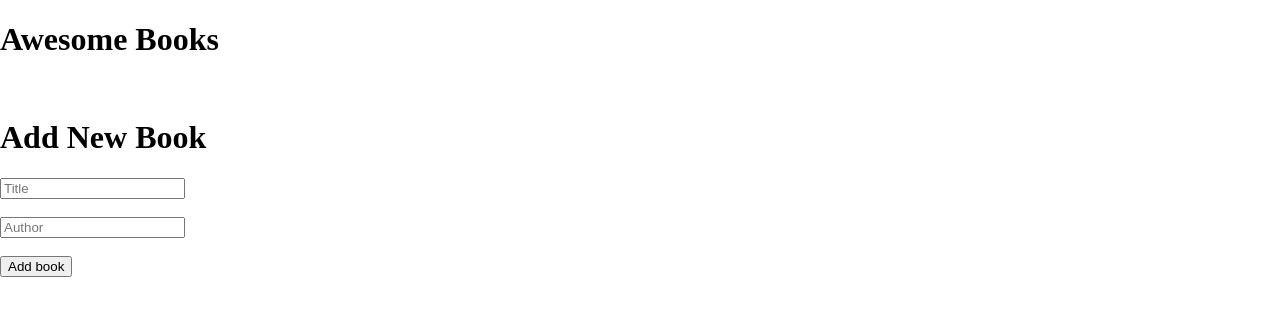
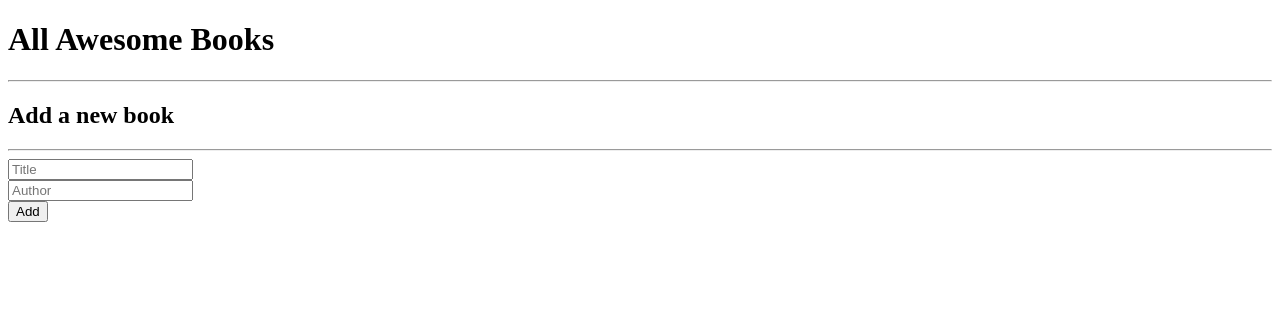
Before and after one commit to nedjwab/Awsome-Books, a website: page index.html in a window 1280 px wide. Drawn offline with Linux system fonts and the light colour scheme.

Commit message:
Add html

```diff
--- a/index.html
+++ b/index.html
@@ -1,44 +1,29 @@
 <!DOCTYPE html>
 <html lang="en">
-<head>
- 	<meta charset="utf-8">
-	<meta name="viewport" content="width=device-width, initial-scale=1">
-	<title>Awesome Books</title>
-    <link rel="stylesheet" href="style.css">
-</head>
 
-<body>
-	<div>
-		<h1>Awesome Books</h1>
-		<div id="bookshelf">
-			<template class="book">
-				<h2>Book Title</h2>
-				<h2>Book Author</h2>
-				<button id="remove-button">Remove</button>
-			<hr>
-			</template>
-		</div>
-	</div>
-	<br>
-	<h1>Add New Book</h1>
- 	<div class="container" >
- 		<div class="row">
- 			<div class="col"></div>
- 			<div class="col">
- 				<form action="submit" id="AddBook">
-					<input type="text" name="title" placeholder="Title" required=""><br>
-					<br>
-					<input  type="text" name="author" placeholder="Author" required=""><br>
-					<br>
-					<button  type="submit" id="submit">Add book</button>
-				</form>
- 			</div>
- 			<div class="col"></div>
- 		</div>
+  <head>
+    <meta charset="UTF-8">
+    <meta http-equiv="X-UA-Compatible" content="IE=edge">
+    <meta name="viewport" content="width=device-width, initial-scale=1.0">
+	<link rel="stylesheet" href="style.css">
+    <title>Awesome Books</title>
+  </head>
+  <body>
+    <header>
+      <h1>All Awesome Books</h1>
+	  <hr>
+    </header>
+      <section class="bookC">
+        <ul class="bookscontainer"></ul>
+      </section>
 
-	</div>
-
-  <script src="script.js"></script>
-</body>
-
-</html>
+      <section class="AddBook">
+        <h2>Add a new book</h2>
+		<hr class="tinyhr">
+        <form class="form">
+          <input type="text" placeholder="Title" class="title" required> <br>
+          <input type="text" placeholder="Author" class="author" required><br>
+          <button type="submit" id="add-button">Add</button>
+        </form>
+		<script src="script.js"></script>
+  </body>
--- a/style.css
+++ /dev/null
@@ -1,3 +0,0 @@
-body {
-  margin: 0;
-}
```
